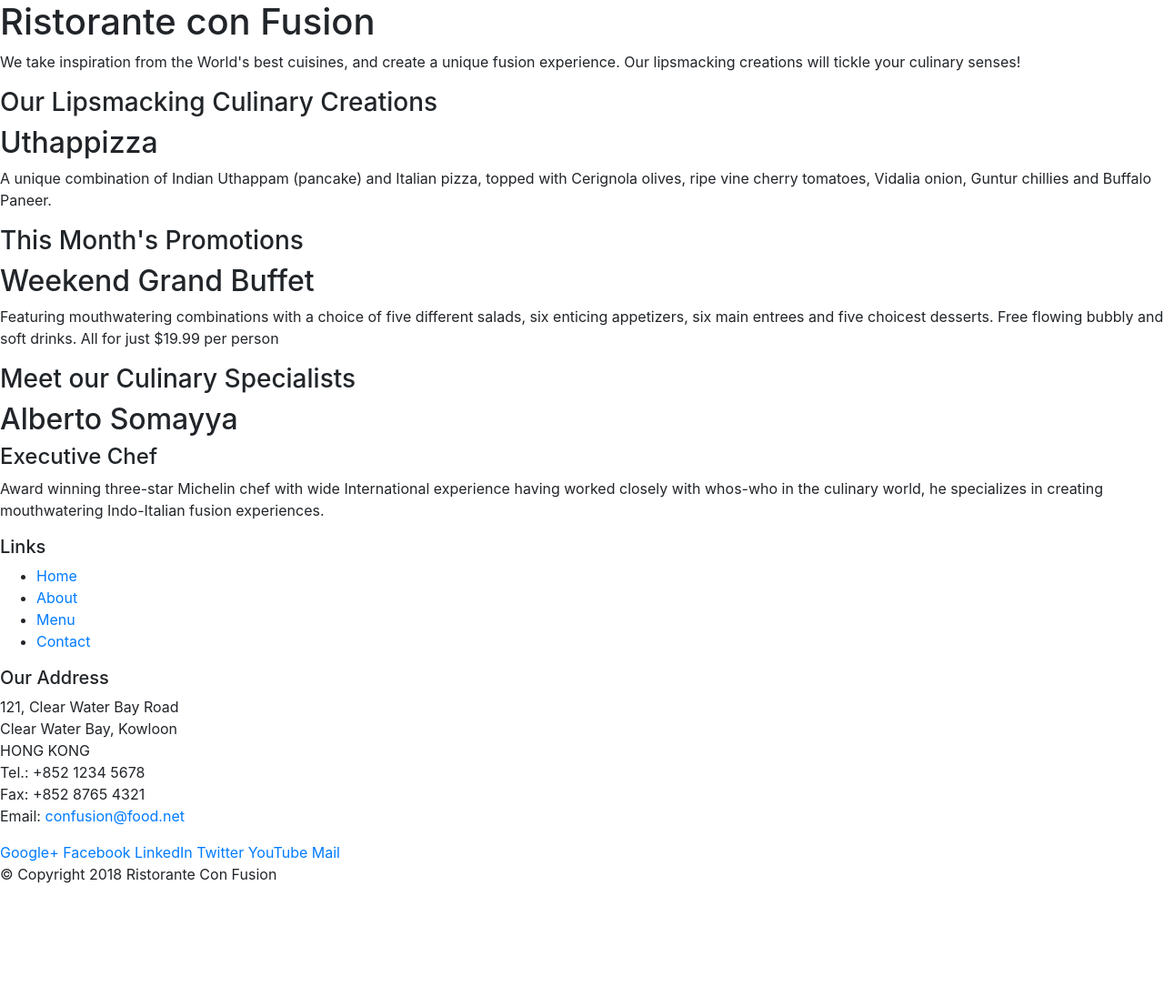
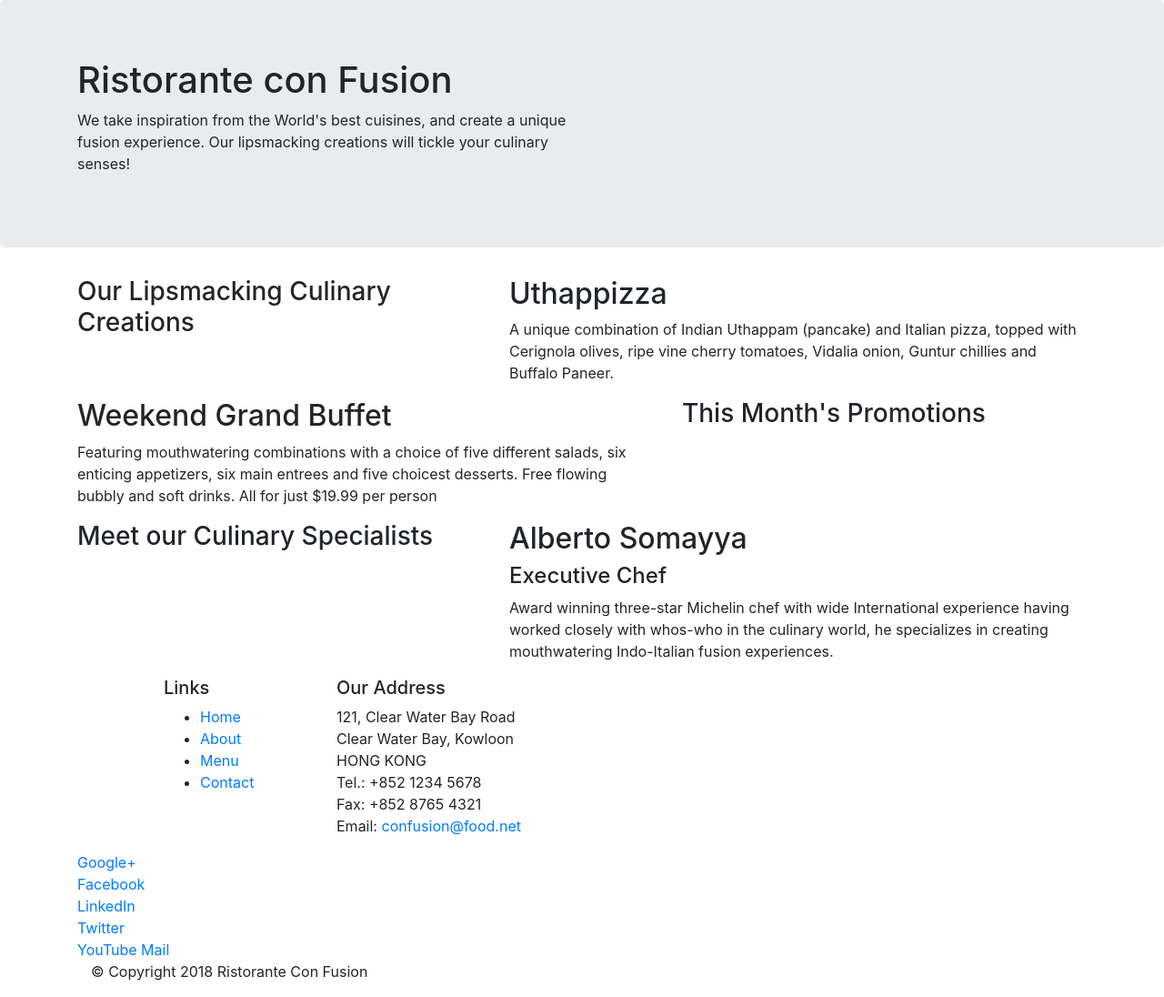
Before and after one commit to Deletedme/boostrap, a website: page index.html in a window 1280 px wide. Shown: the whole page at 91% size. Before the commit the page ends 989 px from the top, so only its background shows below. Drawn offline with nearby package versions, Linux system fonts and the light colour scheme.

Commit message:
Bootstrap Grid Part 1

```diff
--- a/index.html
+++ b/index.html
@@ -14,46 +14,45 @@
 
 <body>
 
-    <header>
-        <div>
-            <div>
-                <div>
+    <header class="jumbotron">
+        <div class="container">
+            <div class="row">
+                <div class="col-12 col-sm-6">
                     <h1>Ristorante con Fusion</h1>
                     <p>We take inspiration from the World's best cuisines, and create a unique fusion experience. Our lipsmacking creations will tickle your culinary senses!</p>
                 </div>
-                <div>
+                <div class="col-12 col-sm">
                 </div>
             </div>
         </div>
     </header>
 
-    <div>
-        <div>
-            <div>
+    <div class="container">
+        <div class="row">
+            <div class="col-12 col-sm-4 order-sm-first col-md-5">
                 <h3>Our Lipsmacking Culinary Creations</h3>
             </div>
-            <div>
+            <div class="col col-sm order-sm-last col-md">
                 <h2>Uthappizza</h2>
                 <p>A unique combination of Indian Uthappam (pancake) and Italian pizza, topped with Cerignola olives, ripe vine cherry tomatoes, Vidalia onion, Guntur chillies and Buffalo Paneer.</p>
             </div>
         </div>
 
-
-        <div>
-            <div>
+        <div class="row">
+            <div class="col-12 col-sm-4 order-sm-last col-md-5">
                 <h3>This Month's Promotions</h3>
             </div>
-            <div>
+            <div class="col col-sm order-sm-first col-md">
                 <h2>Weekend Grand Buffet</h2>
                 <p>Featuring mouthwatering combinations with a choice of five different salads, six enticing appetizers, six main entrees and five choicest desserts. Free flowing bubbly and soft drinks. All for just $19.99 per person </p>
             </div>
         </div>
 
-        <div>
-            <div>
+        <div class="row">
+            <div class="col-12 col-sm-4 order-sm-first col-md-5">
                 <h3>Meet our Culinary Specialists</h3>
             </div>
-            <div>
+            <div class="col col-sm order-sm-last col-md">
                 <h2>Alberto Somayya</h2>
                 <h4>Executive Chef</h4>
                 <p>Award winning three-star Michelin chef with wide International experience having worked closely with whos-who in the culinary world, he specializes in creating mouthwatering Indo-Italian fusion experiences. </p>
@@ -62,9 +61,9 @@
     </div>
 
     <footer>
-        <div>
-            <div>
-                <div>
+        <div class="container">
+            <div class="row">
+                <div class="col-4 offset-1 col-sm-2">
                     <h5>Links</h5>
                     <ul>
                         <li><a href="#">Home</a></li>
@@ -73,7 +72,7 @@
                         <li><a href="#">Contact</a></li>
                     </ul>
                 </div>
-                <div>
+                <div class="col-7 col-sm-5">
                     <h5>Our Address</h5>
                     <address>
 		              121, Clear Water Bay Road<br>
@@ -85,7 +84,7 @@
 		           </address>
                 </div>
                 <div>
-                    <div>
+                    <div class="col-12 col-sm-4">
                         <a href="http://google.com/+">Google+</a>
                         <a href="http://www.facebook.com/profile.php?id=">Facebook</a>
                         <a href="http://www.linkedin.com/in/">LinkedIn</a>
@@ -96,7 +95,7 @@
                 </div>
            </div>
            <div>
-                <div>
+                <div class="col-auto">
                     <p>© Copyright 2018 Ristorante Con Fusion</p>
                 </div>
            </div>
```
